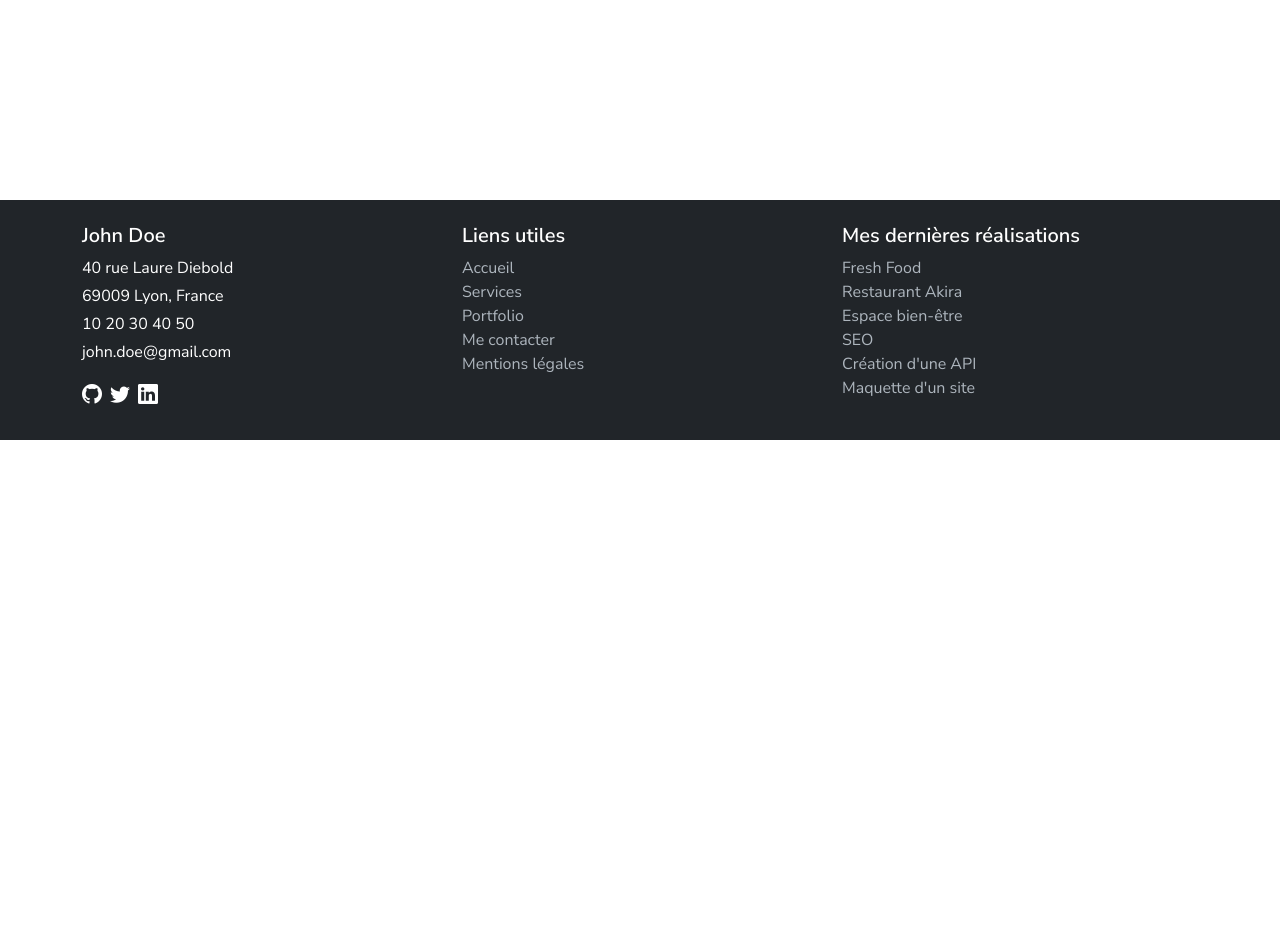
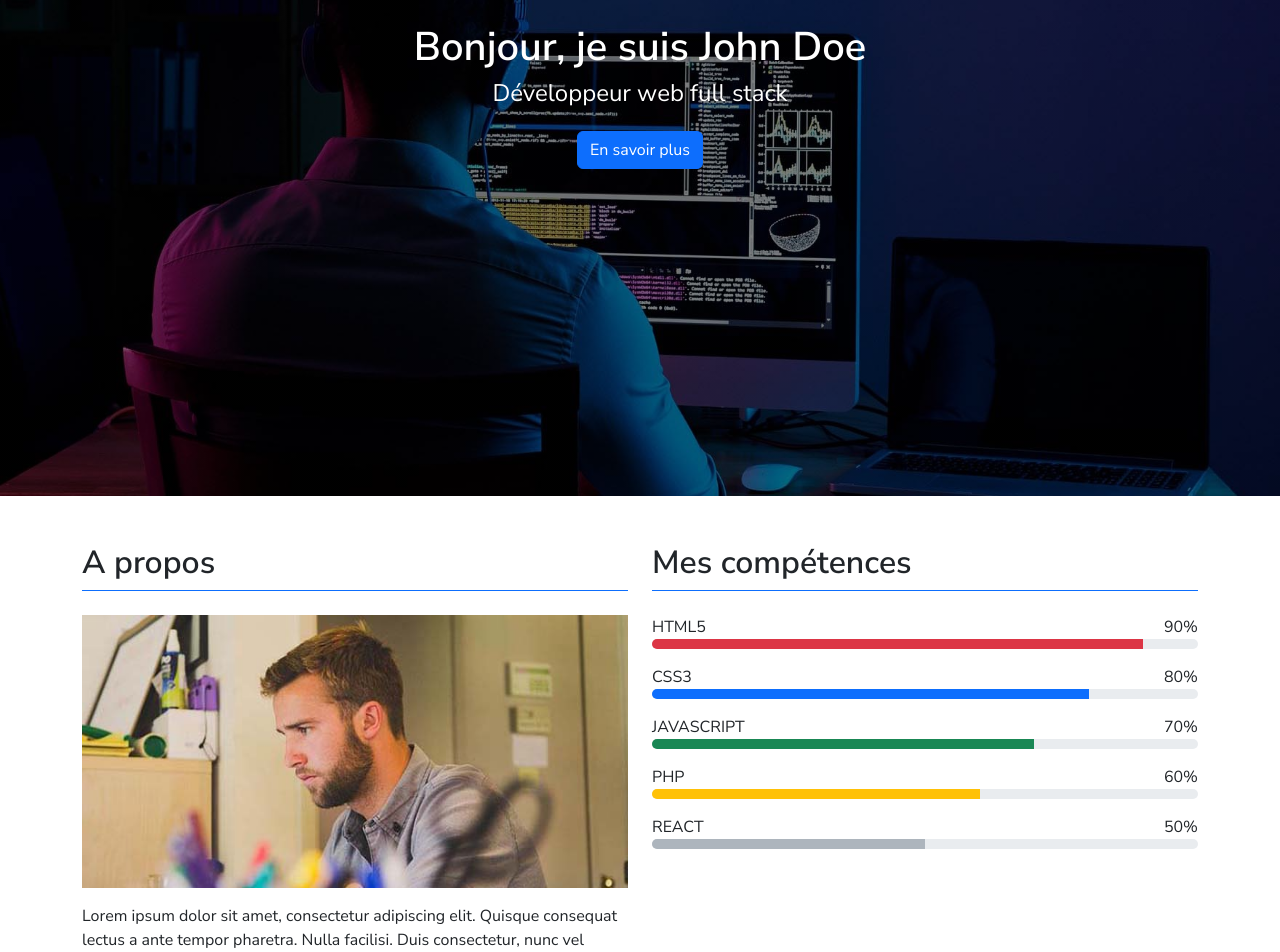
Before and after one commit to adripcr0301-sketch/portfolio-john-doe, a React (Create React App) app: page / in a window 1280 px wide. Shown: the part 360-1312 px from the top of the page. Before the commit the page ends 800 px from the top, so only its background shows below. Built offline with nearby package versions, Linux system fonts and the light colour scheme.

Commit message:
Add Home page with hero, about and skills sections

```diff
--- a/src/App.js
+++ b/src/App.js
@@ -1,15 +1,19 @@
+import { useState } from 'react';
 import { Routes, Route } from 'react-router-dom';
 import Header from './components/Header/Header';
 import Footer from './components/Footer/Footer';
+import Home from './pages/Home/Home';
 
 function App() {
+  const [showModal, setShowModal] = useState(false);
+
   return (
     <div className="App d-flex flex-column min-vh-100">
       <Header />
 
       <main className="flex-grow-1">
         <Routes>
-          <Route path="/" element={<Home />} />
+          <Route path="/" element={<Home onOpenModal={() => setShowModal(true)} />} />
           <Route path="/services" element={<Placeholder title="Services" />} />
           <Route path="/portfolio" element={<Placeholder title="Portfolio" />} />
           <Route path="/contact" element={<Placeholder title="Contact" />} />
@@ -18,15 +22,8 @@ function App() {
       </main>
 
       <Footer />
-    </div>
-  );
-}
 
-function Home() {
-  return (
-    <div className="container text-center py-5">
-      <h1>John Doe</h1>
-      <p className="lead">Développeur Web Full Stack</p>
+      {/* Modal will be added in Issue #5 */}
     </div>
   );
 }
--- /dev/null
+++ b/src/pages/Home/Home.js
@@ -0,0 +1,149 @@
+function Home({ onOpenModal }) {
+  return (
+    <>
+      {/* Hero Section */}
+      <section
+        className="hero d-flex align-items-center justify-content-center text-center text-white"
+        style={{
+          backgroundImage: `linear-gradient(rgba(0, 0, 0, 0.5), rgba(0, 0, 0, 0.5)), url(${process.env.PUBLIC_URL}/images/hero-bg.jpg)`
+        }}
+      >
+        <div className="hero-content">
+          <h1>Bonjour, je suis John Doe</h1>
+          <h2>Développeur web full stack</h2>
+          <button
+            className="btn btn-primary mt-3"
+            onClick={onOpenModal}
+          >
+            En savoir plus
+          </button>
+        </div>
+      </section>
+
+      {/* About Section */}
+      <section className="py-5">
+        <div className="container">
+          <div className="row">
+
+            {/* About Text */}
+            <div className="col-lg-6 mb-4 mb-lg-0">
+              <h2 className="border-bottom border-primary pb-2 mb-4">A propos</h2>
+              <img
+                src="/images/john-doe-about.jpg"
+                alt="John Doe"
+                className="img-fluid mb-3"
+              />
+              <p>
+                Lorem ipsum dolor sit amet, consectetur adipiscing elit. Quisque
+                consequat lectus a ante tempor pharetra. Nulla facilisi. Duis
+                consectetur, nunc vel feugiat vehicula, eros ipsum placerat elit.
+              </p>
+              <p>
+                Vestibulum ante ipsum primis in faucibus orci luctus et ultrices
+                posuere cubilia curae; Donec velit neque, auctor sit amet aliquam
+                vel, ullamcorper sit amet ligula.
+              </p>
+              <p>
+                Praesent sapien massa, convallis a pellentesque nec, egestas non
+                nisi. Curabitur aliquet quam id dui posuere blandit.
+              </p>
+            </div>
+
+            {/* Skills */}
+            <div className="col-lg-6">
+              <h2 className="border-bottom border-primary pb-2 mb-4">Mes compétences</h2>
+
+              <div className="skill mb-3">
+                <div className="d-flex justify-content-between">
+                  <span>HTML5</span>
+                  <span>90%</span>
+                </div>
+                <div className="progress">
+                  <div
+                    className="progress-bar bg-danger"
+                    role="progressbar"
+                    style={{ width: '90%' }}
+                    aria-valuenow="90"
+                    aria-valuemin="0"
+                    aria-valuemax="100"
+                  ></div>
+                </div>
+              </div>
+
+              <div className="skill mb-3">
+                <div className="d-flex justify-content-between">
+                  <span>CSS3</span>
+                  <span>80%</span>
+                </div>
+                <div className="progress">
+                  <div
+                    className="progress-bar bg-primary"
+                    role="progressbar"
+                    style={{ width: '80%' }}
+                    aria-valuenow="80"
+                    aria-valuemin="0"
+                    aria-valuemax="100"
+                  ></div>
+                </div>
+              </div>
+
+              <div className="skill mb-3">
+                <div className="d-flex justify-content-between">
+                  <span>JAVASCRIPT</span>
+                  <span>70%</span>
+                </div>
+                <div className="progress">
+                  <div
+                    className="progress-bar bg-success"
+                    role="progressbar"
+                    style={{ width: '70%' }}
+                    aria-valuenow="70"
+                    aria-valuemin="0"
+                    aria-valuemax="100"
+                  ></div>
+                </div>
+              </div>
+
+              <div className="skill mb-3">
+                <div className="d-flex justify-content-between">
+                  <span>PHP</span>
+                  <span>60%</span>
+                </div>
+                <div className="progress">
+                  <div
+                    className="progress-bar bg-warning"
+                    role="progressbar"
+                    style={{ width: '60%' }}
+                    aria-valuenow="60"
+                    aria-valuemin="0"
+                    aria-valuemax="100"
+                  ></div>
+                </div>
+              </div>
+
+              <div className="skill mb-3">
+                <div className="d-flex justify-content-between">
+                  <span>REACT</span>
+                  <span>50%</span>
+                </div>
+                <div className="progress">
+                  <div
+                    className="progress-bar"
+                    role="progressbar"
+                    style={{ width: '50%', backgroundColor: '#adb5bd' }}
+                    aria-valuenow="50"
+                    aria-valuemin="0"
+                    aria-valuemax="100"
+                  ></div>
+                </div>
+              </div>
+
+            </div>
+          </div>
+        </div>
+      </section>
+    </>
+  );
+}
+
+export default Home;
--- a/src/styles/custom.css
+++ b/src/styles/custom.css
@@ -38,3 +38,30 @@ a, .btn, .card {
   color: #fff !important;
   opacity: 0.8;
 }
+
+/* Hero Section */
+.hero {
+  min-height: 100vh;
+  background-size: cover;
+  background-position: center;
+  background-repeat: no-repeat;
+}
+
+.hero h1 {
+  font-size: 2.5rem;
+}
+
+.hero h2 {
+  font-size: 1.5rem;
+  font-weight: 400;
+}
+
+/* Buttons */
+.btn:hover {
+  filter: brightness(0.9);
+}
+
+/* Progress bars */
+.progress {
+  height: 10px;
+}
```
